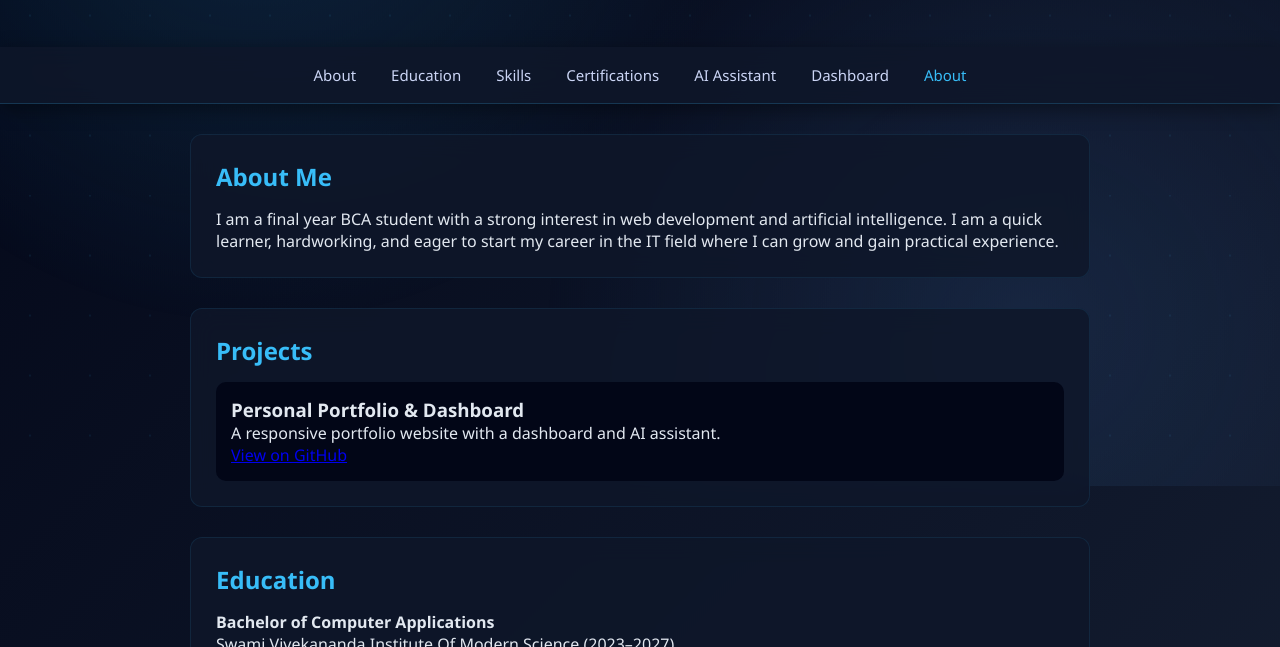
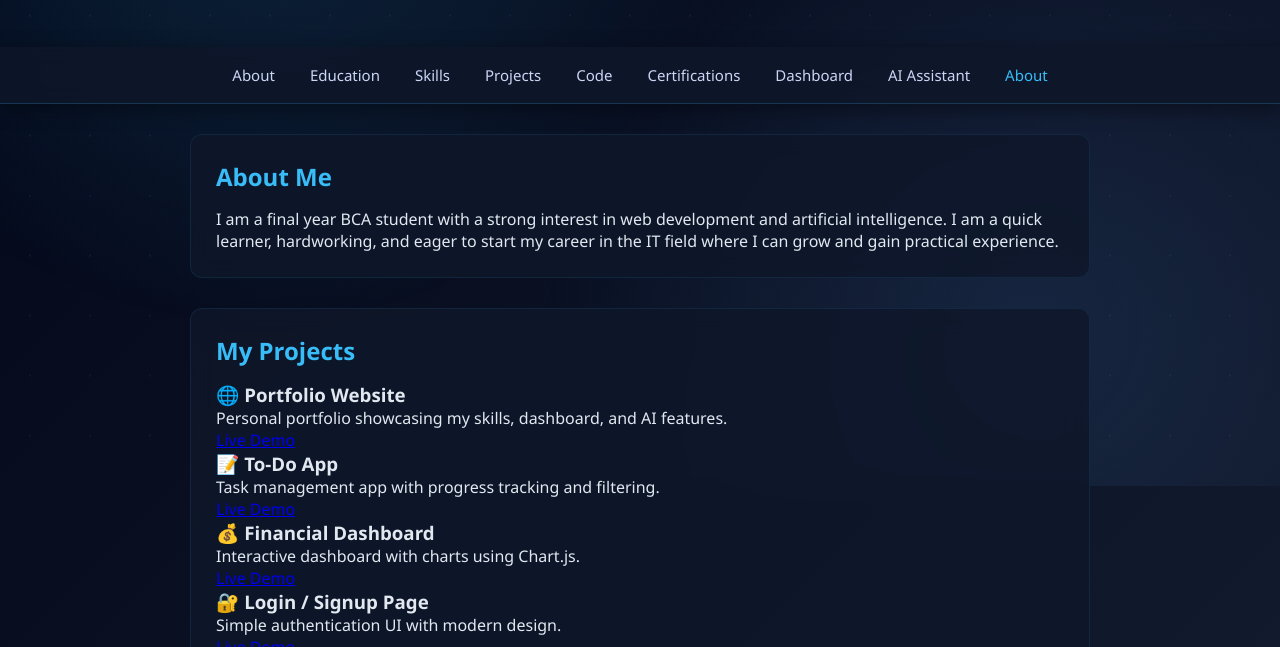
Before and after one commit to Aaliya9051/portfolio-website, a plain HTML site: page index.html in a window 1280 px wide. Shown: the part 305-952 px from the top of the page. Drawn offline with Linux system fonts and the light colour scheme.

Commit message:
Update index.html

```diff
--- a/index.html
+++ b/index.html
@@ -17,10 +17,13 @@
   <a href="#about">About</a>
   <a href="#education">Education</a>
   <a href="#skills">Skills</a>
+  <a href="#projects">Projects</a>
+  <a href="https://github.com/Aaliya9051" target="_blank">Code</a>
   <a href="#certifications">Certifications</a>
+  <a href="dashboard.html">Dashboard</a>
   <a href="#ai">AI Assistant</a>
-  <a href="dashboard.html">Dashboard</a>
   <a href="#about" class="active">About</a>
+
 </nav>
 
 <section id="about">
@@ -32,13 +35,40 @@
 </section>
 
 <section id="projects">
-  <h2>Projects</h2>
+  <h2>My Projects</h2>
 
-  <div class="card">
-    <h3>Personal Portfolio & Dashboard</h3>
-    <p>A responsive portfolio website with a dashboard and AI assistant.</p>
-    <a href="https://github.com/Aaliya9051" target="_blank">View on GitHub</a>
+  <div class="project-container">
+
+    <!-- Portfolio -->
+    <div class="project-card">
+      <h3>🌐 Portfolio Website</h3>
+      <p>Personal portfolio showcasing my skills, dashboard, and AI features.</p>
+      <a href="https://aaliya9051.github.io/portfolio-website/" target="_blank">Live Demo</a>
+    </div>
+
+    <!-- To-Do App -->
+    <div class="project-card">
+      <h3>📝 To-Do App</h3>
+      <p>Task management app with progress tracking and filtering.</p>
+      <a href="https://aaliya9051.github.io/todo-app/" target="_blank">Live Demo</a>
+    </div>
+
+    <!-- Financial Dashboard -->
+    <div class="project-card">
+      <h3>💰 Financial Dashboard</h3>
+      <p>Interactive dashboard with charts using Chart.js.</p>
+      <a href="https://aaliya9051.github.io/Finance-Dashboard/" target="_blank">Live Demo</a>
+    </div>
+
+    <!-- Login Signup -->
+    <div class="project-card">
+      <h3>🔐 Login / Signup Page</h3>
+      <p>Simple authentication UI with modern design.</p>
+      <a href="https://aaliya9051.github.io/login-signup-page/" target="_blank">Live Demo</a>
+    </div>
+
   </div>
+</section>
 
 </section>
 
```
